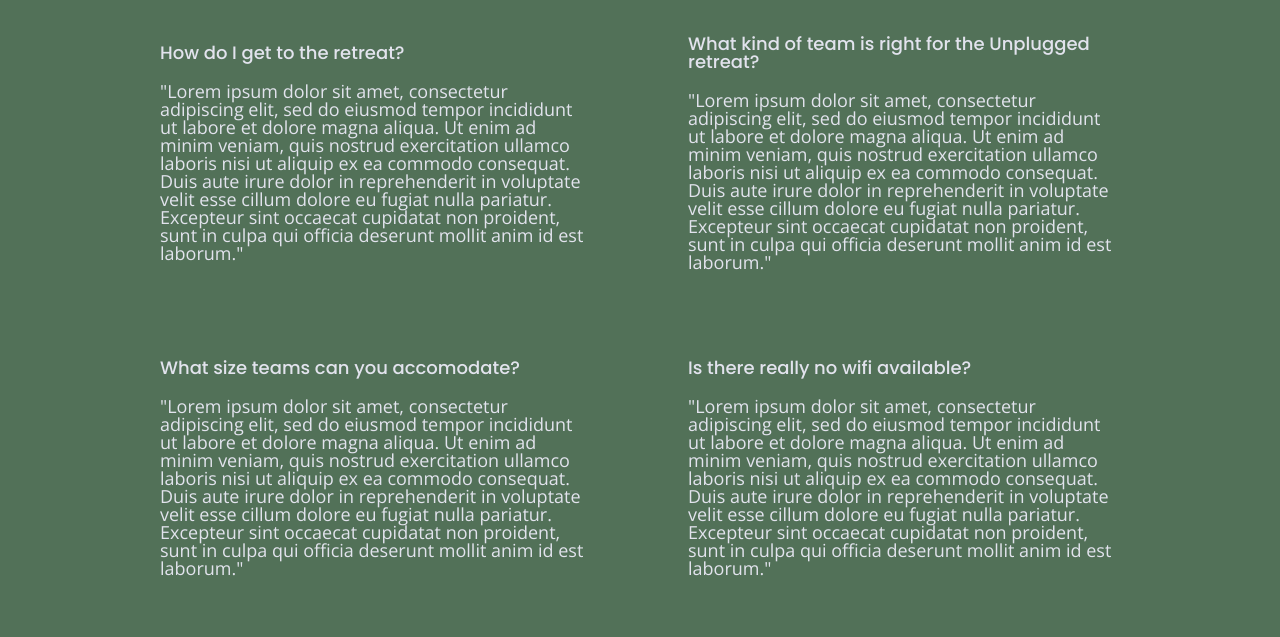
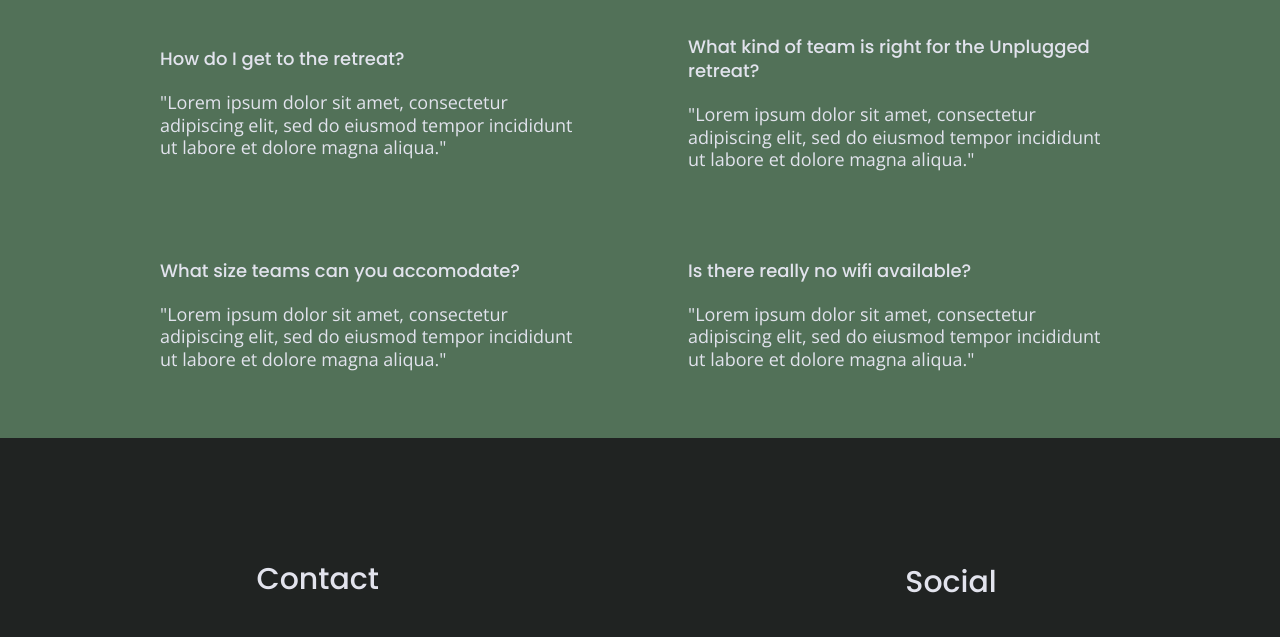
Before and after one commit to Rae1821/unplugged-retreat, a website: page faq/index.html in a window 1280 px wide. Shown: the part 257-894 px from the top of the page. Drawn offline with nearby package versions, Linux system fonts and the light colour scheme.

Commit message:
Quality check complete

```diff
--- a/css/main.css
+++ b/css/main.css
@@ -448,8 +448,9 @@ address .contact-content p {
   margin-bottom: 50px;
 }
 
-.faq-content h4 {
+.faq .faq-content h4 {
   line-height: 1.333;
+  font-size: 1.125em;
 }
 
 
@@ -579,15 +580,12 @@ header .content-wrapper {
     justify-content: space-between;
 
   }
+
   header nav {
     width: 30%;
-
   }
 
 
-header nav ul {
-  justify-content: space-between;
-}
 
   .header-divider {
     display: none;
@@ -747,10 +745,13 @@ footer .copyright {
     width: 100%;
   }
 
-.faq h4,
+  .faq h4 {
+    font-size: 0.875em;
+  }
+
   .faq p {
     font-size: .875em;
-  line-height: 1.125;
+    line-height: 1.2;
   }
 
 
@@ -838,6 +839,7 @@ footer h4 {
     width: 95%;
     font-size: 3em;
   }
+
   .map figure {
     padding-bottom: 37%;
   }
@@ -859,7 +861,8 @@ footer h4 {
   .faq h4,
   .faq p {
     font-size: 1.125em;
-  line-height: 1;
+    line-height: 1.25;
+
   }
 
 }
@@ -876,6 +879,7 @@ footer h4 {
    ========================================================================== */
 
 @media print {
+
   *,
   *::before,
   *::after {
@@ -892,11 +896,11 @@ footer h4 {
   }
 
   a[href]::after {
-    content: " (" attr(href) ")";
+    content: " ("attr(href) ")";
   }
 
   abbr[title]::after {
-    content: " (" attr(title) ")";
+    content: " ("attr(title) ")";
   }
 
   /*
--- a/faq/index.html
+++ b/faq/index.html
@@ -53,25 +53,25 @@
     <div class="faq-content">
       <h4>How do I get to the retreat?</h4>
       <p>
-      "Lorem ipsum dolor sit amet, consectetur adipiscing elit, sed do eiusmod tempor incididunt ut labore et dolore magna aliqua. Ut enim ad minim veniam, quis nostrud exercitation ullamco laboris nisi ut aliquip ex ea commodo consequat. Duis aute irure dolor in reprehenderit in voluptate velit esse cillum dolore eu fugiat nulla pariatur. Excepteur sint occaecat cupidatat non proident, sunt in culpa qui officia deserunt mollit anim id est laborum."
+      "Lorem ipsum dolor sit amet, consectetur adipiscing elit, sed do eiusmod tempor incididunt ut labore et dolore magna aliqua."
       </p>
     </div>
     <div class="faq-content">
       <h4>What kind of team is right for the Unplugged retreat?</h4>
       <p>
-      "Lorem ipsum dolor sit amet, consectetur adipiscing elit, sed do eiusmod tempor incididunt ut labore et dolore magna aliqua. Ut enim ad minim veniam, quis nostrud exercitation ullamco laboris nisi ut aliquip ex ea commodo consequat. Duis aute irure dolor in reprehenderit in voluptate velit esse cillum dolore eu fugiat nulla pariatur. Excepteur sint occaecat cupidatat non proident, sunt in culpa qui officia deserunt mollit anim id est laborum."
+      "Lorem ipsum dolor sit amet, consectetur adipiscing elit, sed do eiusmod tempor incididunt ut labore et dolore magna aliqua."
      </p>
     </div>
     <div class="faq-content">
       <h4>What size teams can you accomodate?</h4>
       <p>
-      "Lorem ipsum dolor sit amet, consectetur adipiscing elit, sed do eiusmod tempor incididunt ut labore et dolore magna aliqua. Ut enim ad minim veniam, quis nostrud exercitation ullamco laboris nisi ut aliquip ex ea commodo consequat. Duis aute irure dolor in reprehenderit in voluptate velit esse cillum dolore eu fugiat nulla pariatur. Excepteur sint occaecat cupidatat non proident, sunt in culpa qui officia deserunt mollit anim id est laborum."
+      "Lorem ipsum dolor sit amet, consectetur adipiscing elit, sed do eiusmod tempor incididunt ut labore et dolore magna aliqua."
       </p>
     </div>
     <div class="faq-content">
       <h4>Is there really no wifi available?</h4>
       <p>
-      "Lorem ipsum dolor sit amet, consectetur adipiscing elit, sed do eiusmod tempor incididunt ut labore et dolore magna aliqua. Ut enim ad minim veniam, quis nostrud exercitation ullamco laboris nisi ut aliquip ex ea commodo consequat. Duis aute irure dolor in reprehenderit in voluptate velit esse cillum dolore eu fugiat nulla pariatur. Excepteur sint occaecat cupidatat non proident, sunt in culpa qui officia deserunt mollit anim id est laborum."
+      "Lorem ipsum dolor sit amet, consectetur adipiscing elit, sed do eiusmod tempor incididunt ut labore et dolore magna aliqua."
       </p>
     </div>
   </div>
```
Also changed, not shown: index.html (+2 -3 lines). Lines whose indentation alone changed are shown as unchanged.
